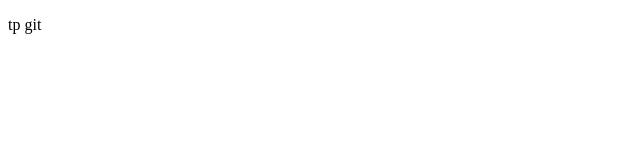
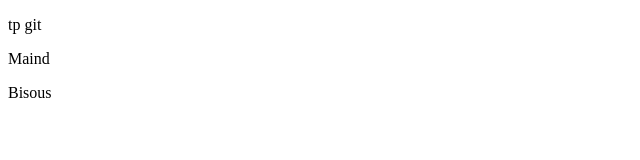
Before and after one commit to DEEVEN-k/TPGITHUB, a plain HTML site: page git.html in a window 1280 px wide. Shown: the whole page, without its empty margins (0-640 px from the left). Drawn offline with Linux system fonts and the light colour scheme.

Commit message:
Ajout des paragraphes Maind et Bisous

```diff
--- a/git.html
+++ b/git.html
@@ -7,5 +7,7 @@
 </head>
 <body>
     <p>tp git</p>
+    <p>Maind</p>
+    <p>Bisous</p>
 </body>
 </html>
```
